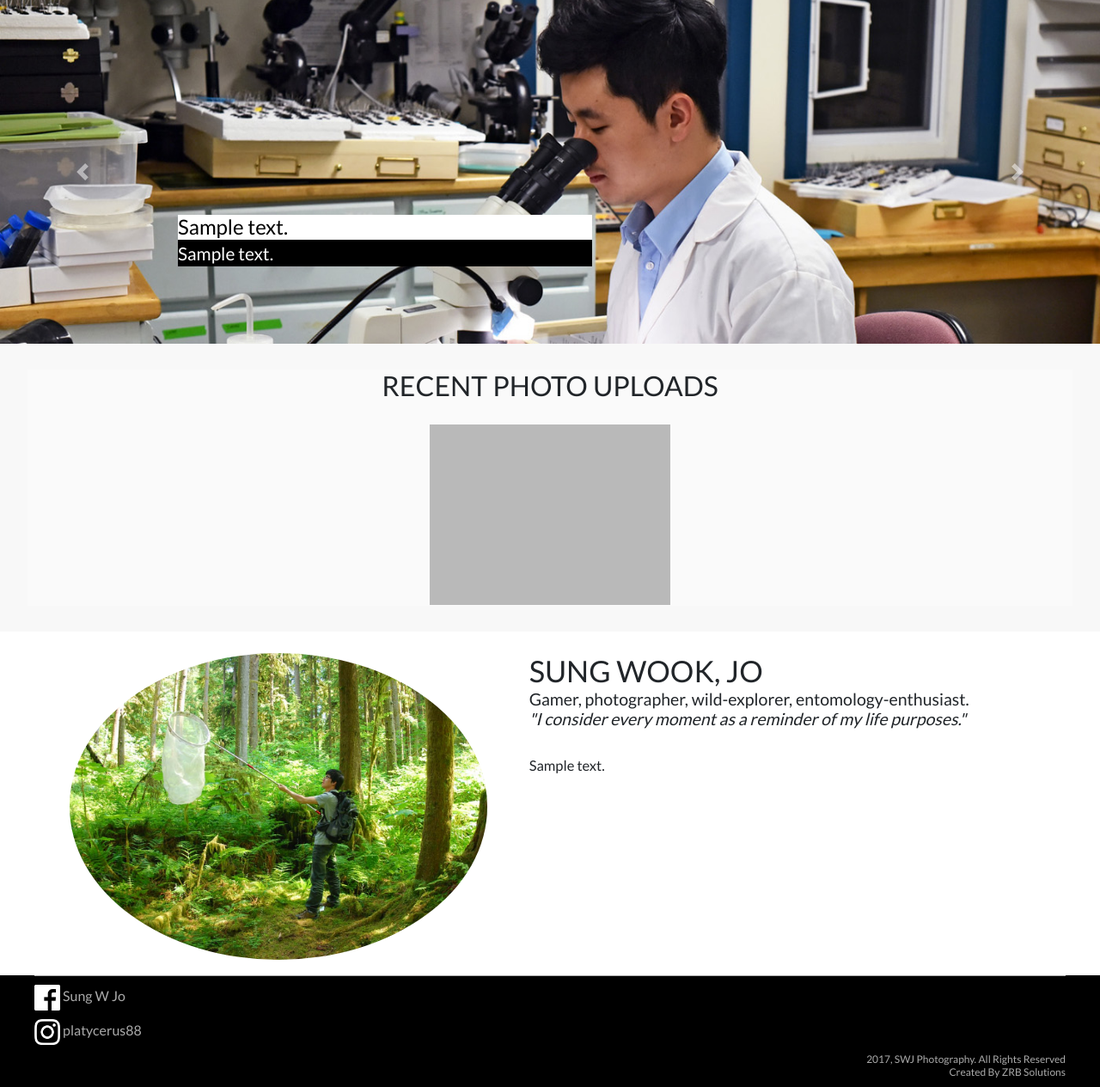
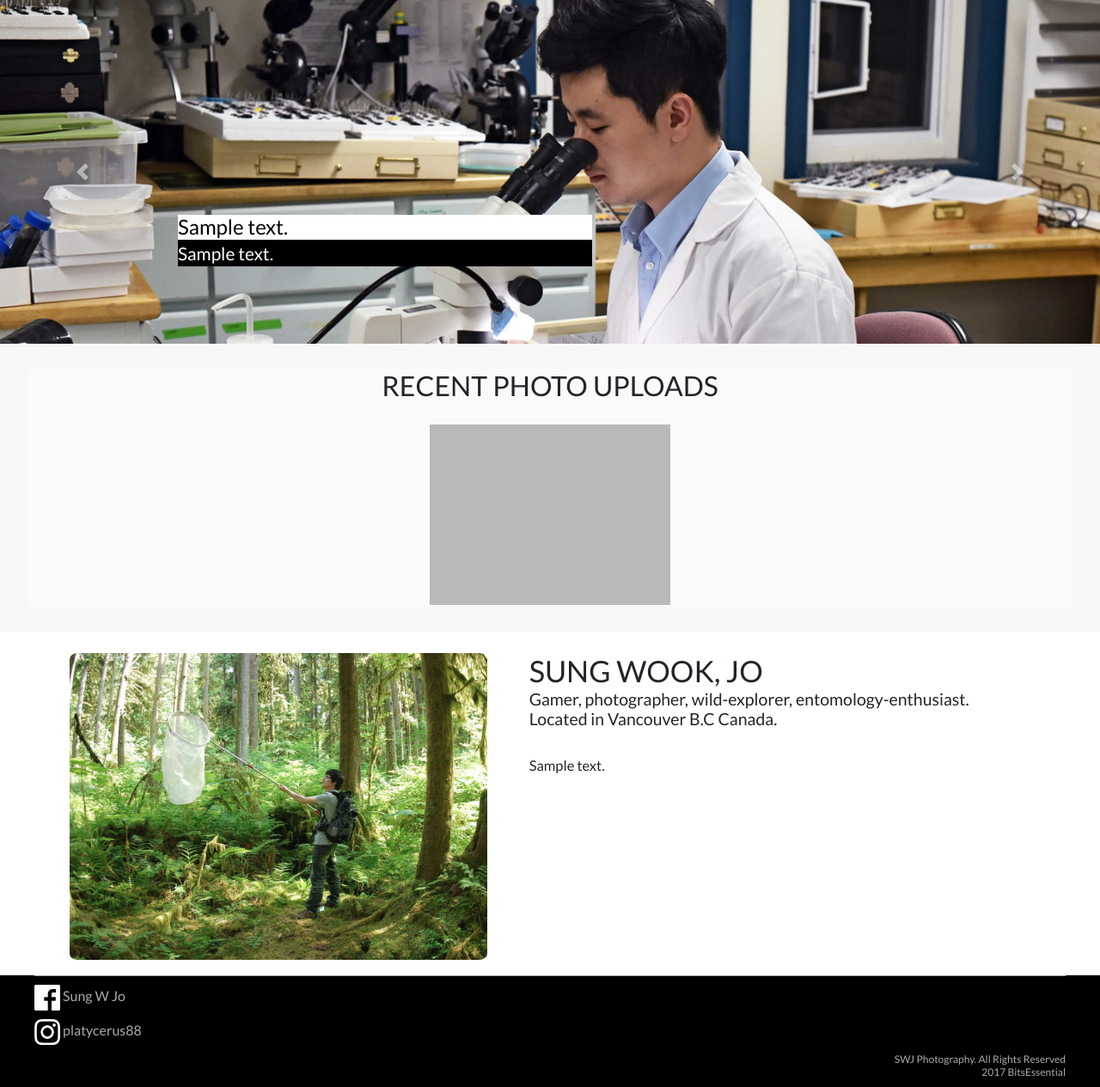
Before and after one commit to nivelheim/django_firstproject, a Django app: template pages/templates/pages/index.html in a window 1280 px wide. Shown: the part 101-1366 px from the top of the page at 86% size. Run offline with Django 3.2, Linux system fonts and the light colour scheme; the template is opened without the code that fills it: values that come from a table or form of the project are taken from there, others are empty; tables that the repository leaves empty hold one stand-in row (values such as "Sample post"); some libraries are stand-ins or nearby versions; grey boxes are pictures that could not be loaded.

Commit message:
firstproject revive

```diff
--- a/firstproject/settings.py
+++ b/firstproject/settings.py
@@ -25,8 +25,8 @@ BASE_DIR = os.path.dirname(os.path.dirname(os.path.abspath(__file__)))
 SECRET_KEY = config('SECRET_KEY')
 
 # SECURITY WARNING: don't run with debug turned on in production!
-DEBUG = True
-TEMPLATE_DEBUG = True
+DEBUG = False
+TEMPLATE_DEBUG = False
 
 ALLOWED_HOSTS = config('ALLOWED_HOSTS', cast=Csv())
 
--- a/pages/static/pages/style.css
+++ b/pages/static/pages/style.css
@@ -10,13 +10,32 @@
     width: 100%;
     height: 400px;
     background-image: url("images/index-header-one.jpg");
+    background-position: 70% 20%;
+    background-repeat: no-repeat;
+    background-size: cover;
+    -webkit-filter: grayscale(20%); /* Safari 6.0 - 9.0 */
+    filter: grayscale(20%);
+    /*
+    width: 100%;
+    height: 400px;
+    background-image: url("images/index-header-one.jpg");
     background-attachment: fixed;
     background-position: 50% 20%;
     background-repeat: no-repeat;
     background-size: cover;
+    */
 }
 
 .index-image-two {
+    width: 100%;
+    height: 400px;
+    background-image: url("images/index-header-two.jpg");
+    background-position: 40% 60%;
+    background-repeat: no-repeat;
+    background-size: cover;
+    -webkit-filter: grayscale(20%); /* Safari 6.0 - 9.0 */
+    filter: grayscale(20%);
+    /*
     width: 100%;
     height: 400px;
     background-image: url("images/index-header-two.jpg");
@@ -24,6 +43,7 @@
     background-position: 10% 90%;
     background-repeat: no-repeat;
     background-size: cover;
+    */
 }
 
 .container {
@@ -141,8 +161,9 @@
     display: inline-block;
     width: 40%;
     height: 100%;
-    border-radius: 50%;
-
+    border-radius: 2%;
+    -webkit-filter: grayscale(30%); /* Safari 6.0 - 9.0 */
+    filter: grayscale(30%);
     background-image: url("images/index-content.jpg");
     background-position: center bottom;
     background-size: cover;
@@ -179,7 +200,6 @@
 
 #index-about-contents h4:nth-of-type(2) {
     margin-top: 0px;
-    font-style: italic;
 }
 
 #index-about-contents p {
--- a/pages/templates/pages/index.html
+++ b/pages/templates/pages/index.html
@@ -69,7 +69,7 @@
           <div id="index-about-contents">
             <h1>SUNG WOOK, JO</h1>
             <h4>Gamer, photographer, wild-explorer, entomology-enthusiast.</h4>
-            <h4>"I consider every moment as a reminder of my life purposes."</h4>
+            <h4>Located in Vancouver B.C Canada.</h4>
             <p>{{ contentp.main_content }}</p>
           </div>
           <div class="index-about-divider">
--- a/templates/firstproject/base.html
+++ b/templates/firstproject/base.html
@@ -119,8 +119,8 @@
                         <a href="https://www.facebook.com/profile.php?id=100002010878317" target="_blank"><img src="{% static 'firstproject/fblogo.png' %}"/> Sung W Jo</a>
                         <a href="https://www.instagram.com/platycerus88/" target="_blank"><img src="{% static 'firstproject/instalogo.png' %}"/> platycerus88</a>
                 </div>
-                <h3>2017, SWJ Photography. All Rights Reserved</h3>
-                <h3>Created By ZRB Solutions</h3>
+                <h3>SWJ Photography. All Rights Reserved</h3>
+                <h3>2017 BitsEssential</h3>
             </div>
         </footer>
     </body>
```
